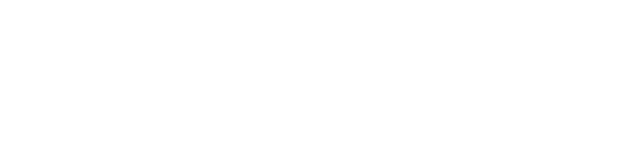
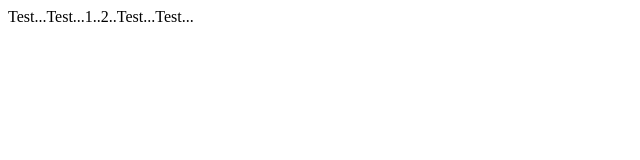
Before and after one commit to WVCS/website-sanaabebal, a plain HTML site: page index.html in a window 1280 px wide. Shown: the whole page, without its empty margins (0-640 px from the left). Drawn offline with Linux system fonts and the light colour scheme.

Commit message:
Update index.html

```diff
--- a/index.html
+++ b/index.html
@@ -1,5 +1,6 @@
 <html>
 
+  Test...Test...1..2..Test...Test...
 
 
 
```
